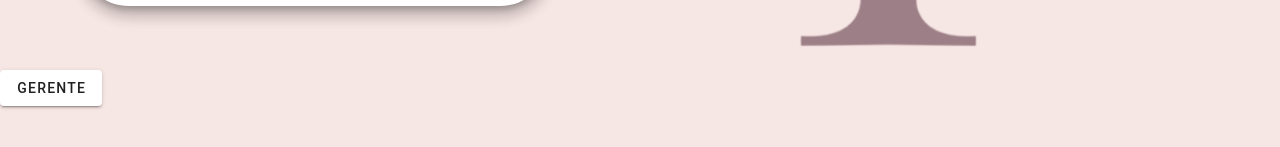
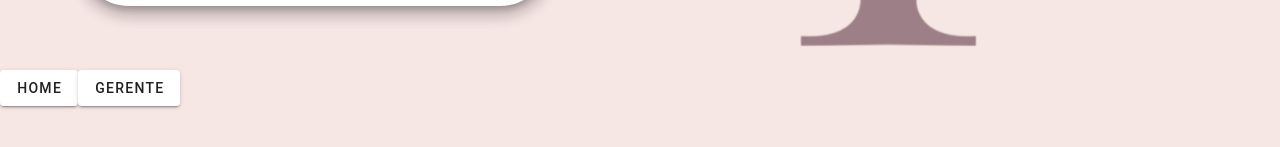
Before and after one commit to FabricioEllerSL/Projeto-PDS, a Vue app in the folder front/: page /login in a window 1280 px wide. Shown: the part 511-658 px from the top of the page. Built offline with nearby package versions, Linux system fonts and the light colour scheme.

Commit message:
feat: botao temporario home

```diff
--- a/front/src/components/TelaLogin.vue
+++ b/front/src/components/TelaLogin.vue
@@ -42,6 +42,7 @@
               <v-img class="w-75 mt-10" src="@/assets/candlestick.png" alt="" />
             </v-col>
         </v-row>
+        <v-btn to="/">home</v-btn>
         <v-btn to="/gerente">Gerente</v-btn>
     </div>
 </template>
```
